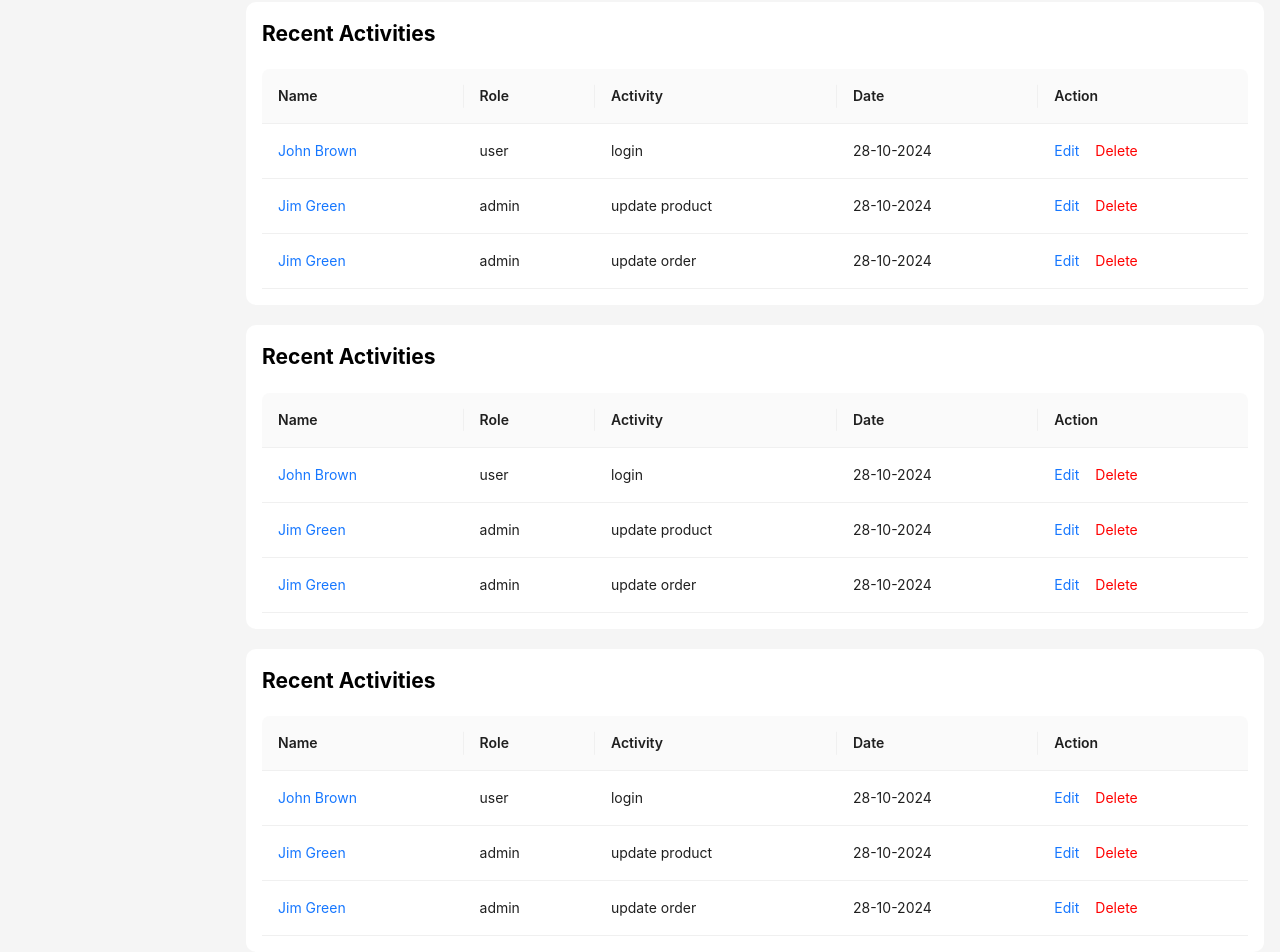
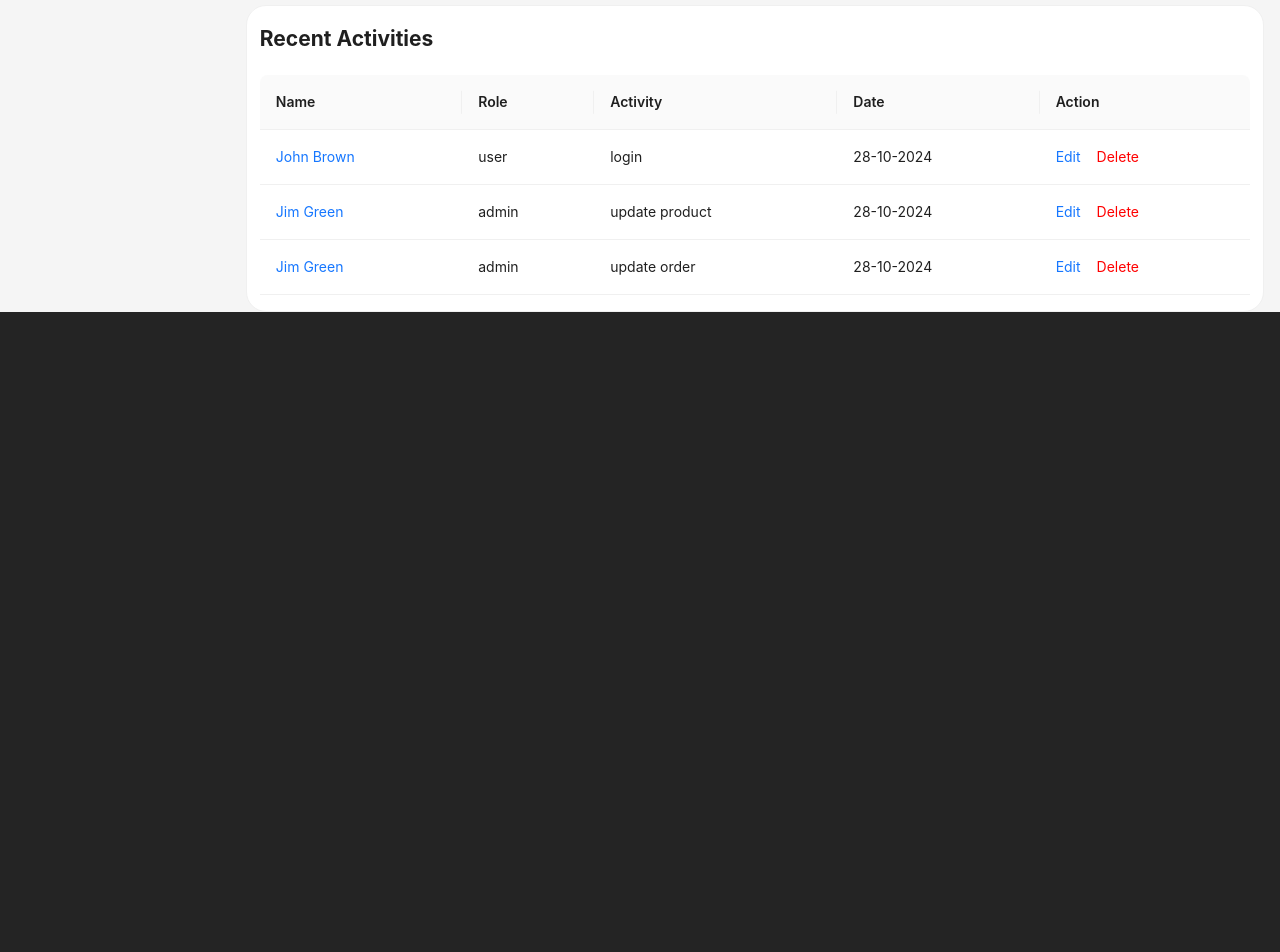
Before and after one commit to arbabhsiddiqui/ant-dashboard-theme, a React (Vite) app: page / in a window 1280 px wide. Shown: the part 580-1532 px from the top of the page. After the commit the page ends 892 px from the top, so only its background shows below. Built offline with nearby package versions, Linux system fonts and the light colour scheme.

Commit message:
fix bg color bug in dashboard table

```diff
--- a/src/pages/Dashboard/Dashboard.page.jsx
+++ b/src/pages/Dashboard/Dashboard.page.jsx
@@ -226,7 +226,7 @@ const Dashboard = () => {
       </Row>
 
       {/* user table */}
-      <section className='table-container'>
+      <Card className='table-container'>
         <h2>Users</h2>
         <Row>
           <Col span={24}>
@@ -243,11 +243,11 @@ const Dashboard = () => {
             )}
           </Col>
         </Row>
-      </section>
+      </Card>
 
       {/* user activity */}
 
-      <section className='table-container'>
+      <Card className='table-container'>
         <h2>Recent Activities</h2>
         <Row>
           <Col span={24}>
@@ -264,49 +264,7 @@ const Dashboard = () => {
             )}
           </Col>
         </Row>
-      </section>
-
-      {/* user activity */}
-
-      <section className='table-container'>
-        <h2>Recent Activities</h2>
-        <Row>
-          <Col span={24}>
-            {loadingActivityData ? (
-              <Skeleton />
-            ) : (
-              <Table
-                columns={activityColumns}
-                dataSource={activityData}
-                pagination={{
-                  position: ['none', 'none'],
-                }}
-              />
-            )}
-          </Col>
-        </Row>
-      </section>
-
-      {/* user activity */}
-
-      <section className='table-container'>
-        <h2>Recent Activities</h2>
-        <Row>
-          <Col span={24}>
-            {loadingActivityData ? (
-              <Skeleton />
-            ) : (
-              <Table
-                columns={activityColumns}
-                dataSource={activityData}
-                pagination={{
-                  position: ['none', 'none'],
-                }}
-              />
-            )}
-          </Col>
-        </Row>
-      </section>
+      </Card>
     </div>
   );
 };
```
